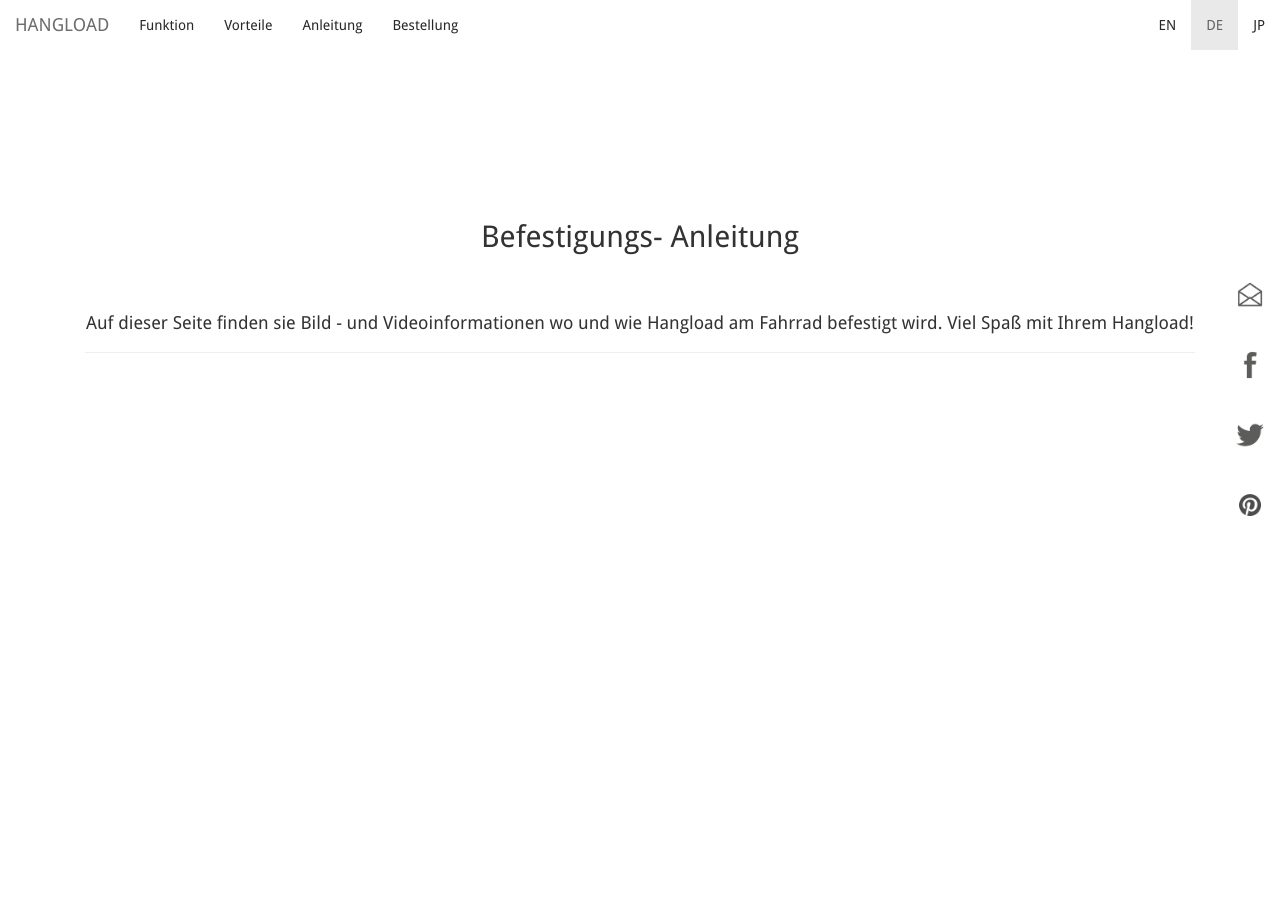
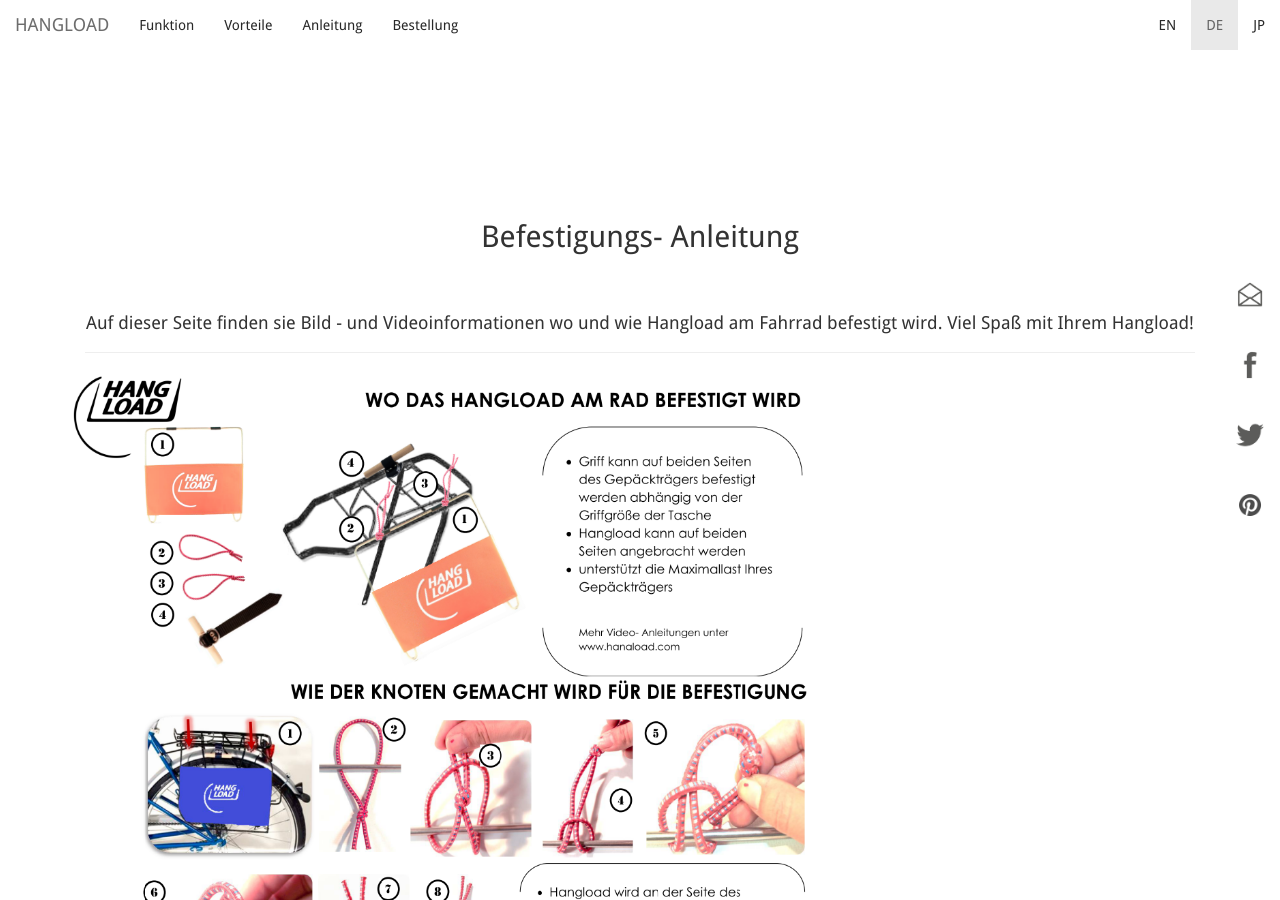
Before and after one commit to bodokaiser/hangload.com, a Jekyll site: the page built from de/instruction/index.html, in a window 1280 px wide and 900 px high. Built offline with Jekyll 4.4.1, drawn with Linux system fonts in a browser that asks for light colours; nearby versions of some CDN libraries; library files that are not in the unit come from our copies; Markdown is read by kramdown in place of the engine named in the settings.

Commit message:
Update index.html

```diff
--- a/de/instruction/index.html
+++ b/de/instruction/index.html
@@ -15,8 +15,8 @@
 </div>
 </div>
 <div class="row">
-<div class="col-xs-8 col-xs-offset-2 col-sm-6 col-sm-offset-3">
-<div clas="thumbnail"
+<div class="col-xs-12 col-md-8">
+<div class="thubmnail">
 <img class="img-responsive" alt="Drawings Attach"
 src="/images/instruction/Anleitung.png" />
 </div>
```
